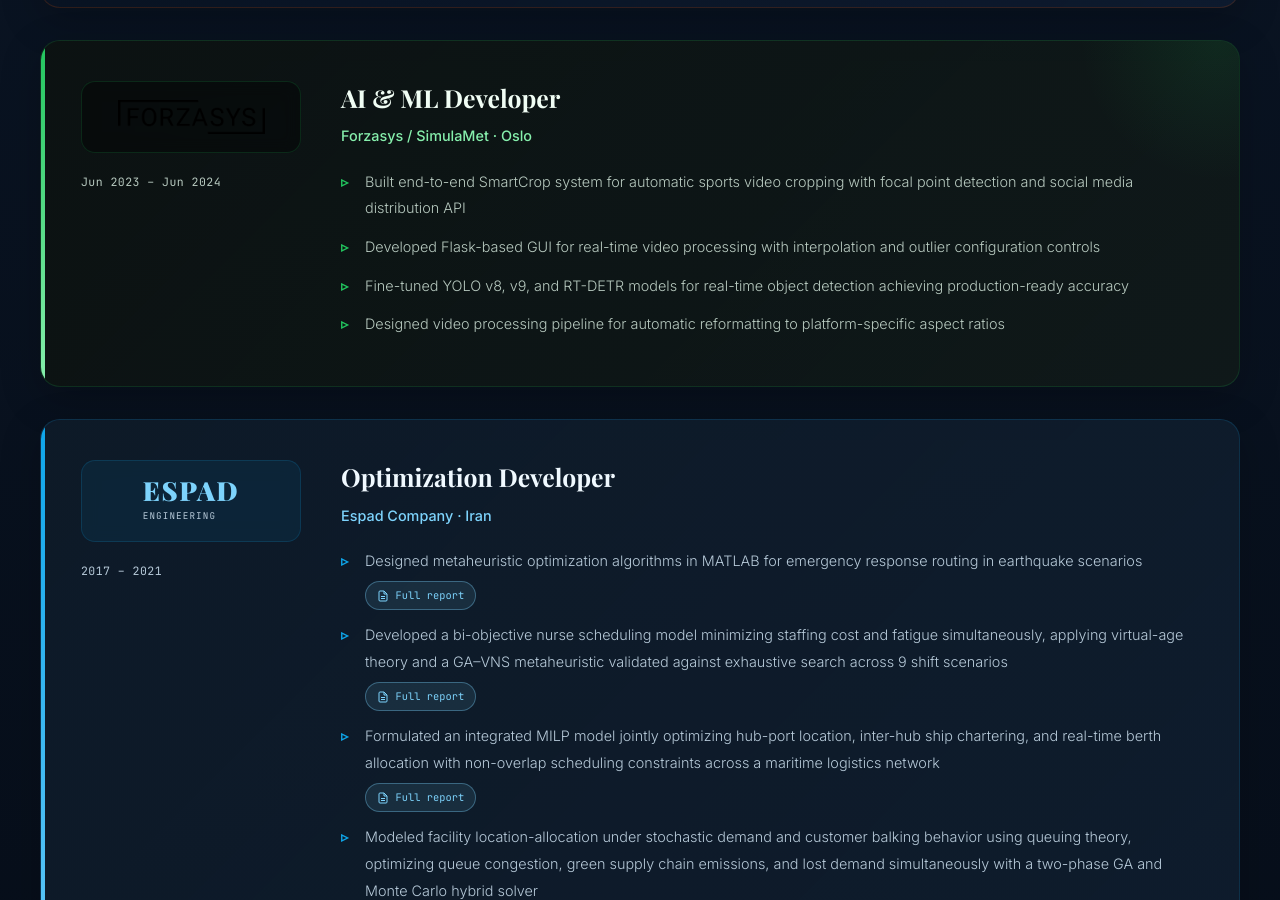
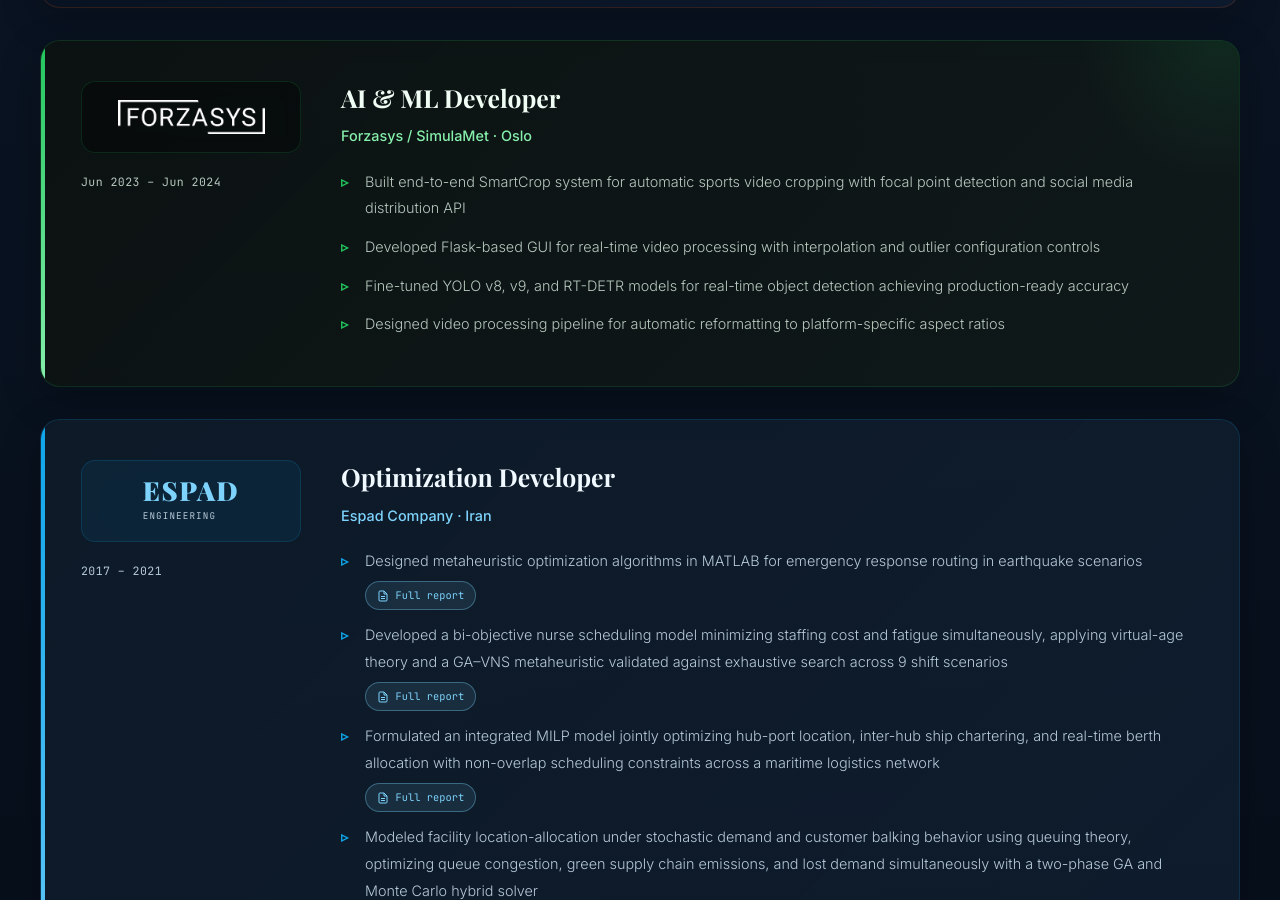
Before and after one commit to MMajidi1988/majidi.no, a website: page index.html in a window 1280 px wide. Shown: the part 2916-3816 px from the top of the page. Drawn offline with nearby package versions, Linux system fonts and the light colour scheme.

Commit message:
edit Forzasys font color

```diff
--- a/css/components/experience.css
+++ b/css/components/experience.css
@@ -276,7 +276,7 @@
 
 .ei-forzasys .ei-logo {
   height: 34px;
-  filter: brightness(1.05);
+  filter: brightness(0) invert(1);
 }
 
 /* ─── Espad — industrial engineering ─── */
```
